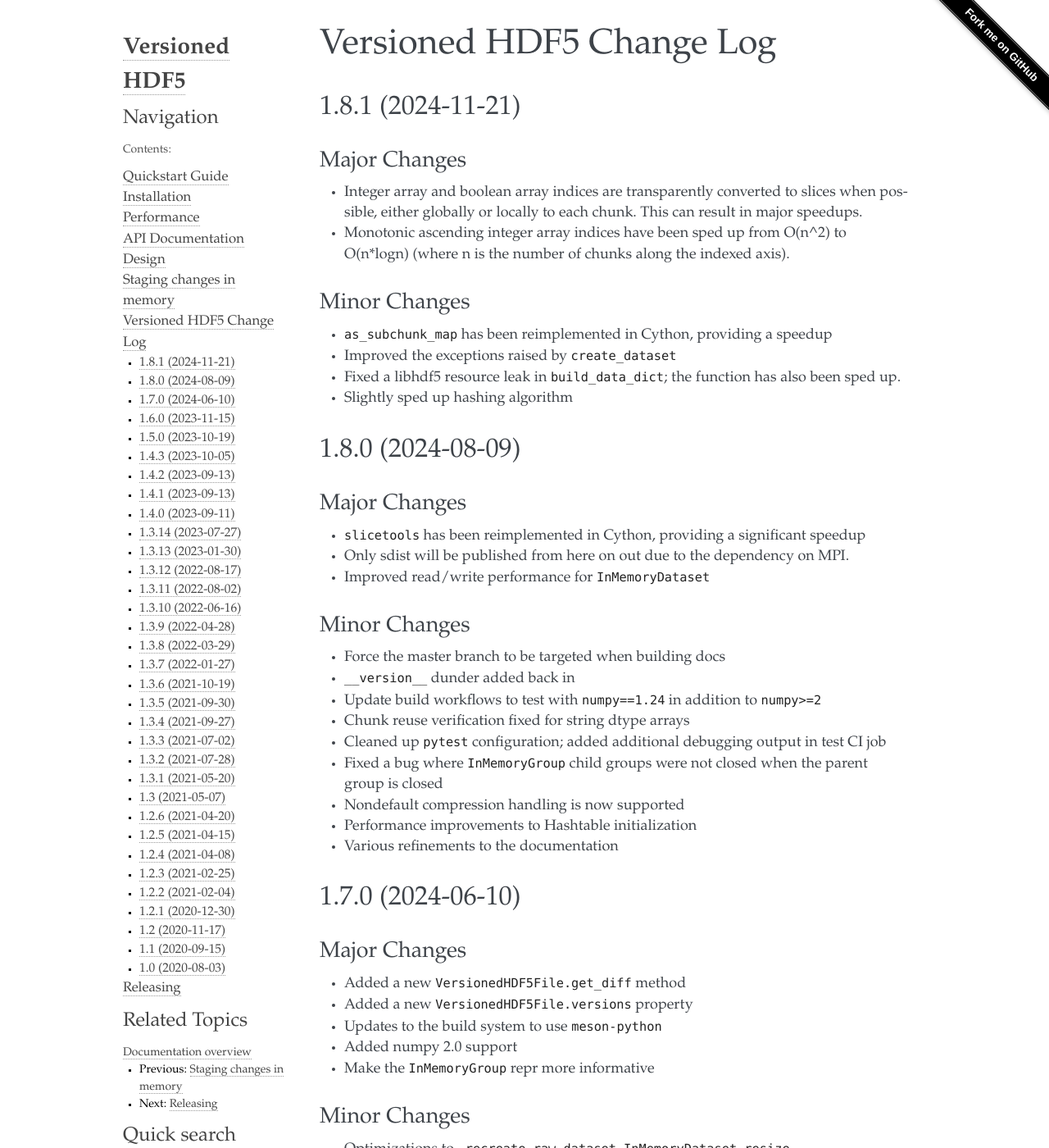
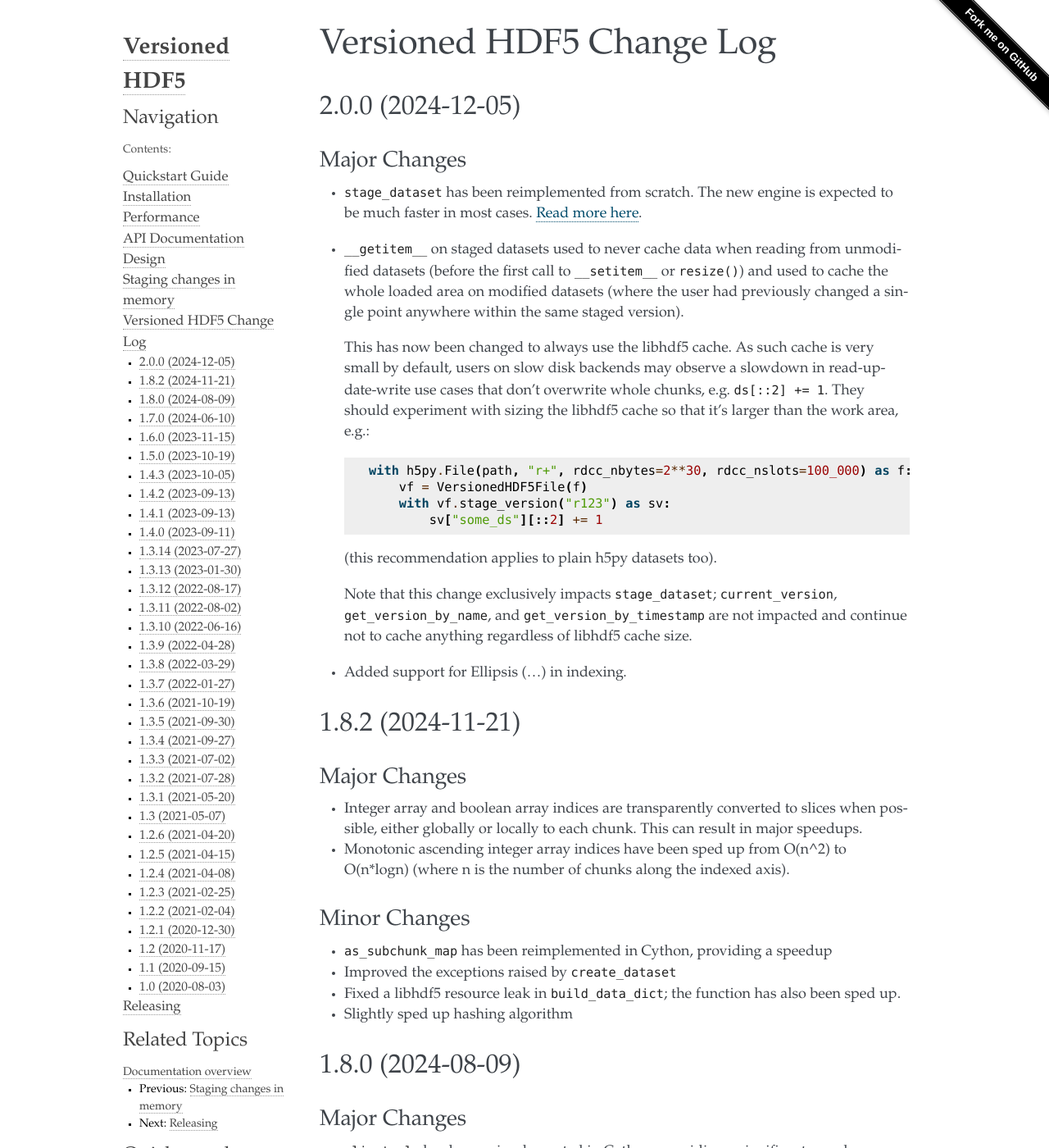
Before and after one commit to deshaw/versioned-hdf5, a Sphinx documentation site: the page built from docs/changelog.md, in a window 1280 px wide and 1400 px high. Shown: the whole window at 82% size. Built offline with Sphinx 7.4.7, drawn with Linux system fonts in a browser that asks for light colours.

Commit message:
Prepare for version 2.0 (#406)

````diff
--- a/docs/changelog.md
+++ b/docs/changelog.md
@@ -1,7 +1,38 @@
 Versioned HDF5 Change Log
 =========================
 
-## 1.8.1 (2024-11-21)
+## 2.0.0 (2024-12-05)
+
+### Major Changes
+
+- `stage_dataset` has been reimplemented from scratch. The new engine is
+  expected to be much faster in most cases. [Read more here](staged_changes).
+- `__getitem__` on staged datasets used to never cache data when reading from
+  unmodified datasets (before the first call to `__setitem__` or `resize()`) and
+  used to cache the whole loaded area on modified datasets (where the user had
+  previously changed a single point anywhere within the same staged version).
+
+  This has now been changed to always use the libhdf5 cache. As such cache is very
+  small by default, users on slow disk backends may observe a slowdown in
+  read-update-write use cases that don't overwrite whole chunks, e.g. `ds[::2] += 1`.
+  They should experiment with sizing the libhdf5 cache so that it's larger than the
+  work area, e.g.:
+
+  ```python
+  with h5py.File(path, "r+", rdcc_nbytes=2**30, rdcc_nslots=100_000) as f:
+      vf = VersionedHDF5File(f)
+      with vf.stage_version("r123") as sv:
+          sv["some_ds"][::2] += 1
+  ```
+
+  (this recommendation applies to plain h5py datasets too).
+
+  Note that this change exclusively impacts `stage_dataset`; `current_version`,
+  `get_version_by_name`, and `get_version_by_timestamp` are not impacted and
+  continue not to cache anything regardless of libhdf5 cache size.
+- Added support for Ellipsis (...) in indexing.
+
+## 1.8.2 (2024-11-21)
 
 ### Major Changes
 
````
Also changed, not shown: docs/staged_changes.rst (+9 -7 lines).
